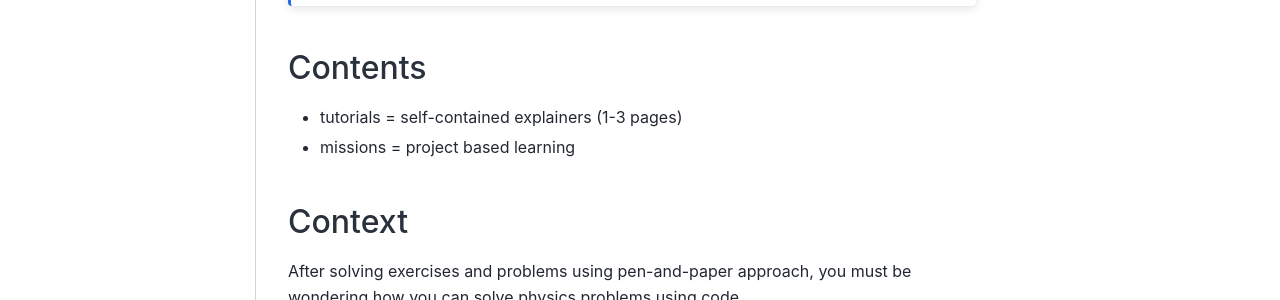
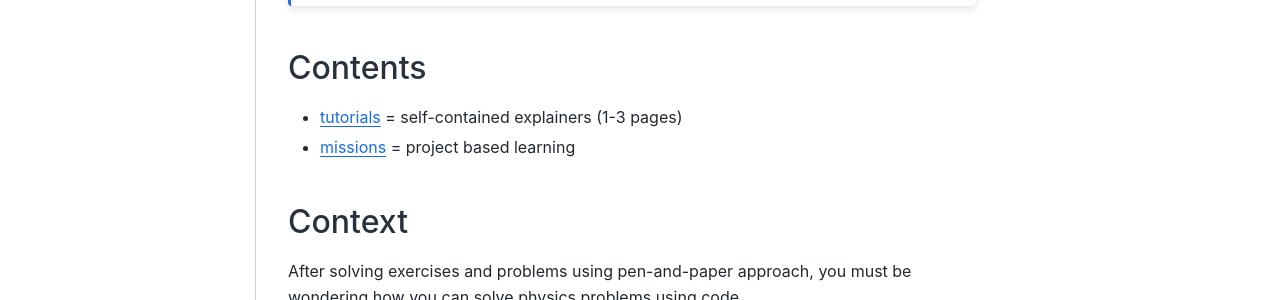
Before and after one commit to minireference/noBSmech_lessons, a Jupyter Book: the page built from intro.md, in a window 1280 px wide and 900 px high. Shown: the part 344-644 px from the top of the window. Built offline with Jupyter Book 1.0.4 settings and Sphinx 7.4.7 and the Sphinx Book theme 1.1.4, drawn with Linux system fonts in a browser that asks for light colours; pages that are not in the unit, such as notebooks, are missing from menus; part of the change alters nothing that is shown.

```diff
--- a/intro.md
+++ b/intro.md
@@ -14,8 +14,8 @@ For digital download (PDF, ePub, mobi) see gumroad: https://gum.co/noBSmathphys
 
 ## Contents
 
-- tutorials = self-contained explainers (1-3 pages)
-- missions = project based learning
+- [tutorials](./tutorials/intro) = self-contained explainers (1-3 pages)
+- [missions](./missions/intro) = project based learning
 
 
 
```
